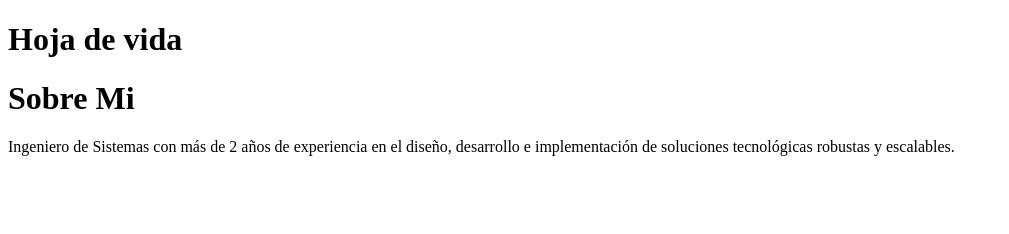
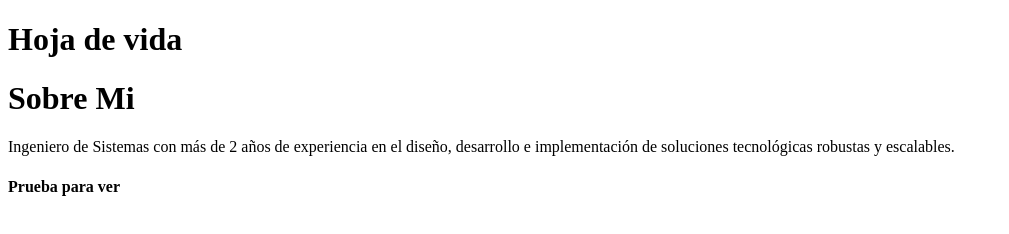
Before and after one commit to Aldemarfino/entregable_1, a plain HTML site: page index.html in a window 1280 px wide. Shown: the whole page, without its empty margins (0-1009 px from the left). Drawn offline with Linux system fonts and the light colour scheme.

Commit message:
Agregar h4

```diff
--- a/index.html
+++ b/index.html
@@ -9,5 +9,6 @@
     <h1>Hoja de vida</h1>
     <h1>Sobre Mi</h1>
     <p>Ingeniero de Sistemas con más de 2 años de experiencia en el diseño, desarrollo e implementación de soluciones tecnológicas robustas y escalables.</p>
+    <h4>Prueba para ver</h4>
 </body>
 </html>
```
